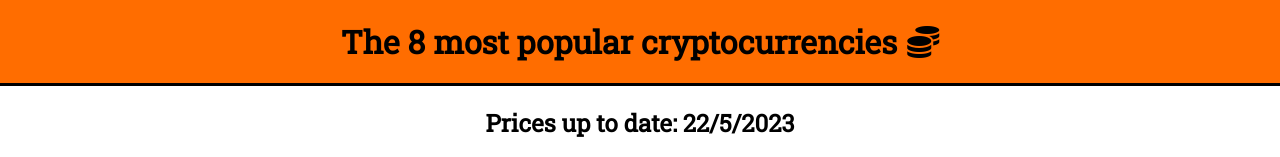
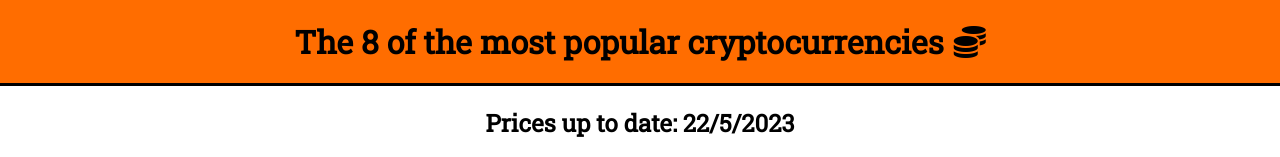
Before and after one commit to Martin322s/interview-task, a React (Create React App) app: page / in a window 1280 px wide. Shown: the top 157 px of the page. Built offline with nearby package versions, Linux system fonts and the light colour scheme; no server answers.

Commit message:
design changes

```diff
--- a/src/App.js
+++ b/src/App.js
@@ -6,7 +6,7 @@ function App() {
     return (
         <>
             <h1 className={styles["main-heading"]}>
-                The 8 most popular cryptocurrencies
+                The 8 of the most popular cryptocurrencies
                 <i className="fas fa-coins"></i>
             </h1>
             <Home />
--- a/src/components/Home/Home.js
+++ b/src/components/Home/Home.js
@@ -9,6 +9,7 @@ const Home = () => {
         currencies: [],
         date: ""
     });
+
     let currentDate = new Date();
     let year = currentDate.getFullYear();
     let month = currentDate.getMonth() + 1;
--- a/src/components/Home/styles/Home.module.css
+++ b/src/components/Home/styles/Home.module.css
@@ -19,6 +19,7 @@
 
 .home-image {
     width: 520px;
+    height: 490px;
     margin-left: 50px;
 }
 
```
